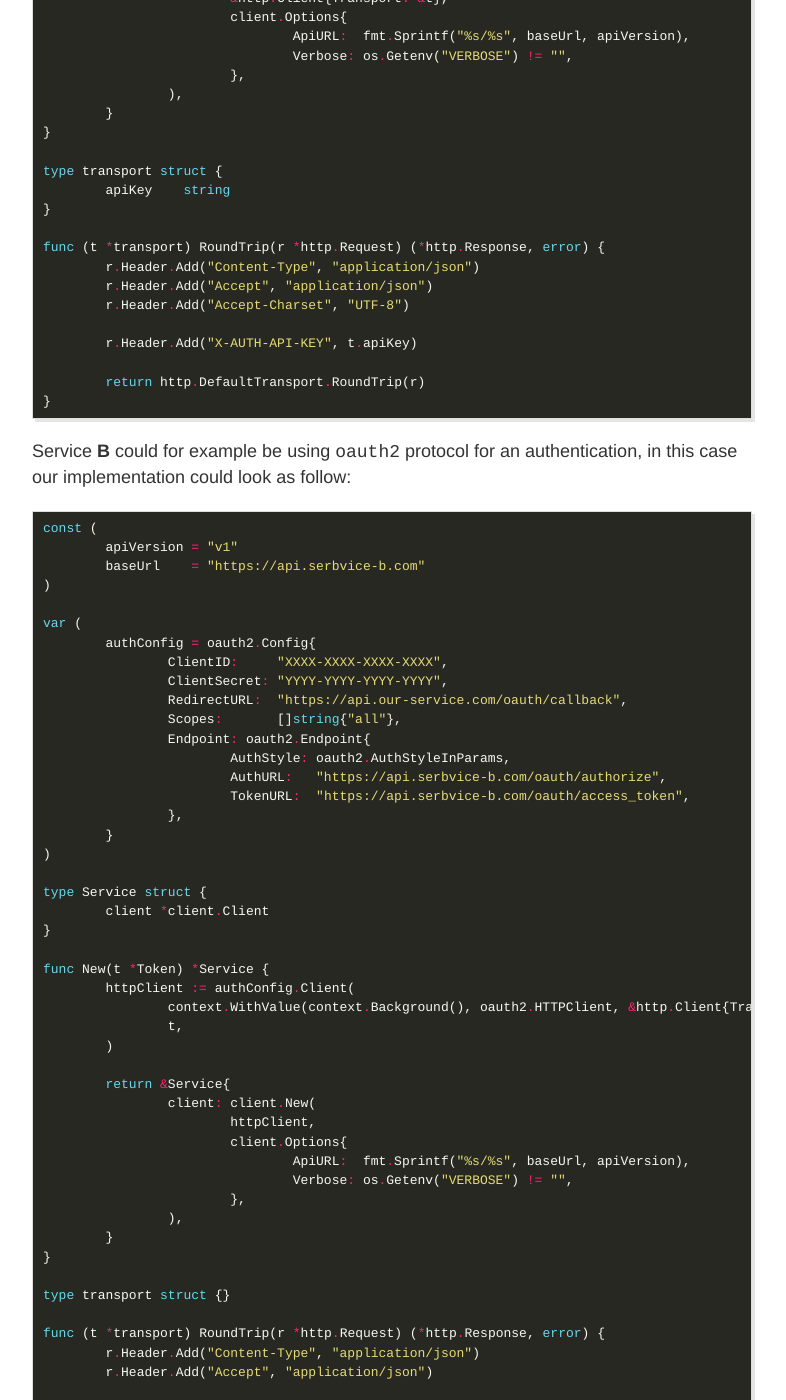
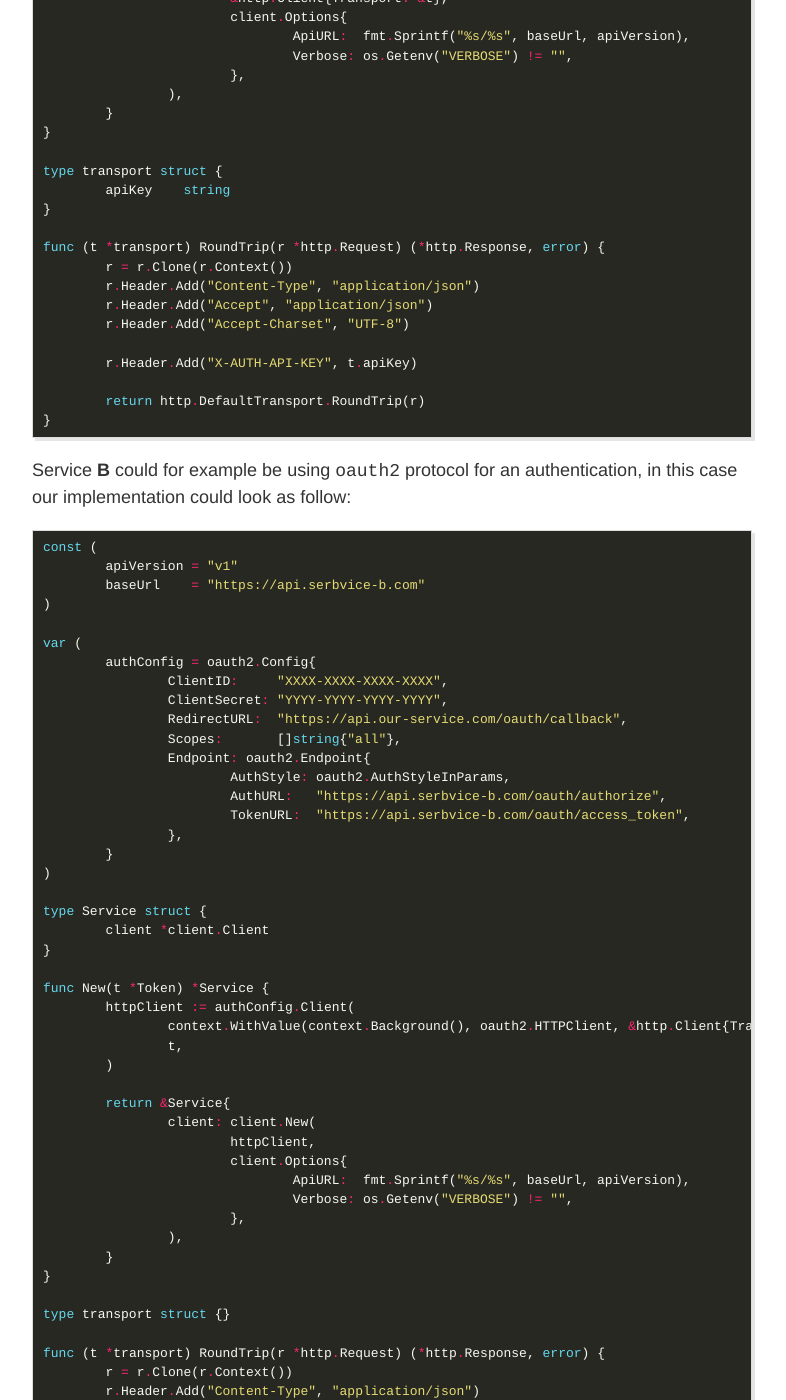
Before and after one commit to vardius/vardius.github.io, a Jekyll site: the page built from _posts/2020-10-15-customize-http-client.md, in a window 1280 px wide and 1400 px high, scrolled down 5404 px. Shown: the whole window, without its empty margins (248-1034 px from the left). Built offline with Jekyll 4.4.1, drawn with Linux system fonts in a browser that asks for light colours; comment, search, counter and statistics services are not loaded.

Commit message:
Clone request

```diff
--- a/_posts/2020-10-15-customize-http-client.md
+++ b/_posts/2020-10-15-customize-http-client.md
@@ -247,6 +247,7 @@ type transport struct {
 }
 
 func (t *transport) RoundTrip(r *http.Request) (*http.Response, error) {
+	r = r.Clone(r.Context())
 	r.Header.Add("Content-Type", "application/json")
 	r.Header.Add("Accept", "application/json")
 	r.Header.Add("Accept-Charset", "UTF-8")
@@ -303,6 +304,7 @@ func New(t *Token) *Service {
 type transport struct {}
 
 func (t *transport) RoundTrip(r *http.Request) (*http.Response, error) {
+	r = r.Clone(r.Context())
 	r.Header.Add("Content-Type", "application/json")
 	r.Header.Add("Accept", "application/json")
 
```
